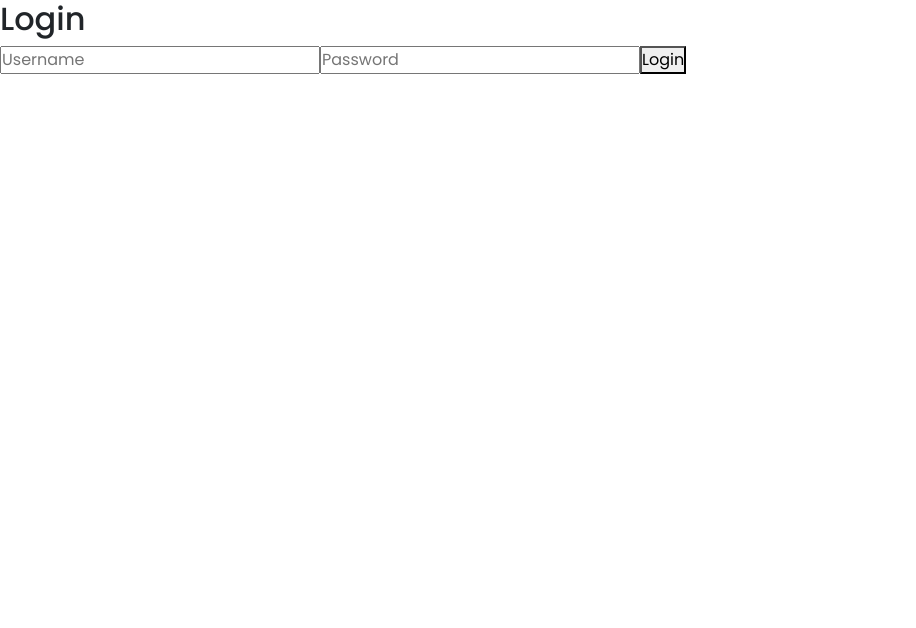
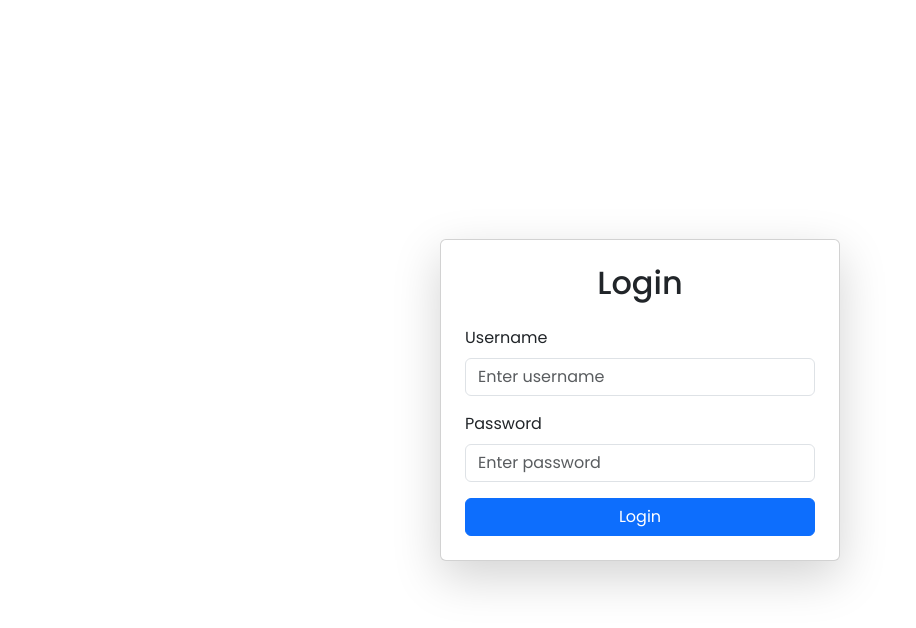
Before and after one commit to simminda/route_logger, a React (Vite) app in the folder frontend/: page /login in a window 1280 px wide. Shown: the top 628 px of the page, without its empty margins (0-916 px from the left). Built offline with nearby package versions, Linux system fonts and the light colour scheme.

Commit message:
Login form

```diff
--- a/frontend/src/pages/Login.jsx
+++ b/frontend/src/pages/Login.jsx
@@ -26,27 +26,39 @@
     };
 
     return (
-        <div>
-            <h2>Login</h2>
+        <div className="container d-flex justify-content-center align-items-center vh-100">
+            <div className="card p-4 shadow-lg" style={{ maxWidth: "400px", width: "100%" }}>
+                <h2 className="text-center mb-4">Login</h2>
                 <form onSubmit={handleSubmit}>
+                    <div className="mb-3">
+                        <label className="form-label">Username</label>
                         <input
                             type="text"
                             name="username"
-                    placeholder="Username"
+                            className="form-control"
+                            placeholder="Enter username"
                             value={credentials.username}
                             onChange={handleChange}
                             required
                         />
+                    </div>
+                    <div className="mb-3">
+                        <label className="form-label">Password</label>
                         <input
                             type="password"
                             name="password"
-                    placeholder="Password"
+                            className="form-control"
+                            placeholder="Enter password"
                             value={credentials.password}
                             onChange={handleChange}
                             required
                         />
-                <button type="submit">Login</button>
+                    </div>
+                    <button type="submit" className="btn btn-primary w-100">
+                        Login
+                    </button>
                 </form>
+            </div>
         </div>
     );
 };
```
Lines whose indentation alone changed are shown as unchanged.
